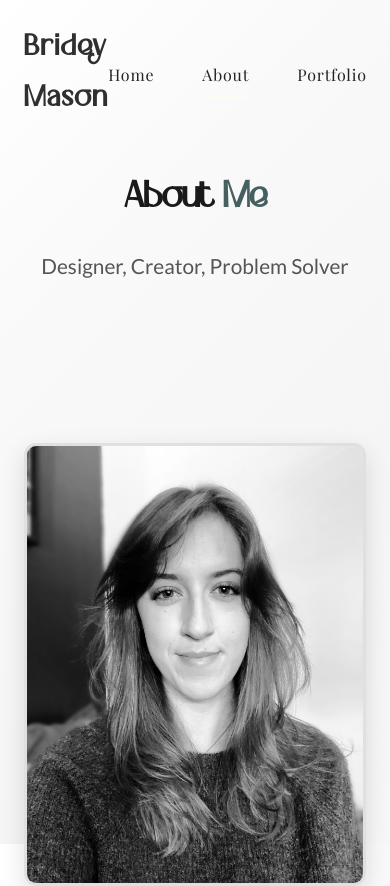
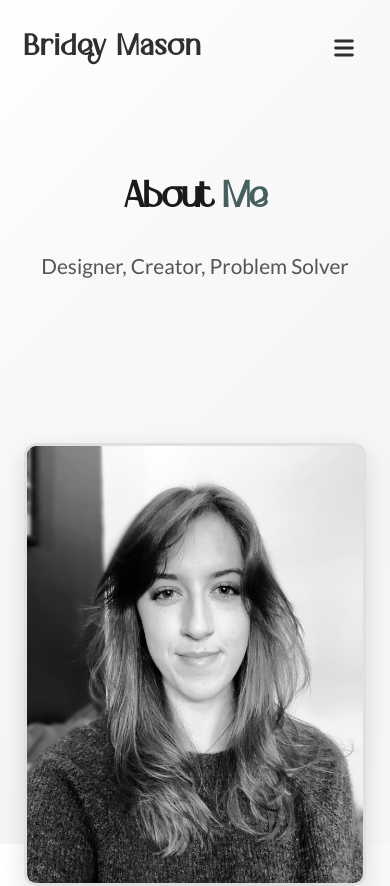
Before and after one commit to Pandora401/gd_portfolio, a React (Vite) app: page /about in a window 390 px wide. Shown: the top 886 px of the page. Built offline with nearby package versions, Linux system fonts and the light colour scheme; a web font is replaced by a local one.

Commit message:
Fix responsiveness issues

```diff
--- a/src/components/Navbar.css
+++ b/src/components/Navbar.css
@@ -190,14 +190,24 @@
 }
 
 /* Responsive */
-@media (max-width: 768px) {
+@media (max-width: 992px) {
 
-    .desktop-menu,
-    .desktop-only {
+    .nav-links,
+    .nav-links-pages {
         display: none;
     }
 
     .mobile-menu-btn {
         display: block;
     }
+
+    /* Ensure mobile menu button is visible on non-home pages */
+    .logo-dark ~ .mobile-menu-btn {
+        color: #2f2f2f;
+    }
+
+    /* Keep white color on home page when not scrolled */
+    .logo ~ .mobile-menu-btn {
+        color: #F9FFF2;
+    }
 }
```
